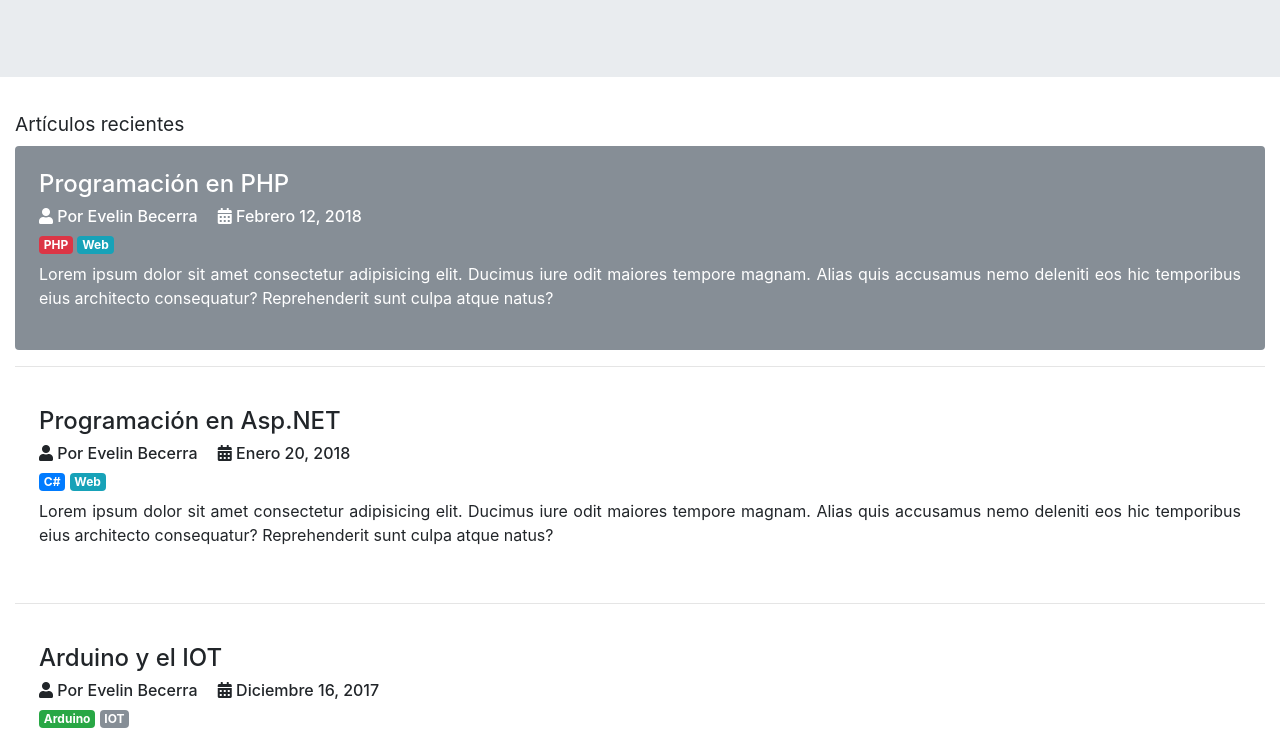
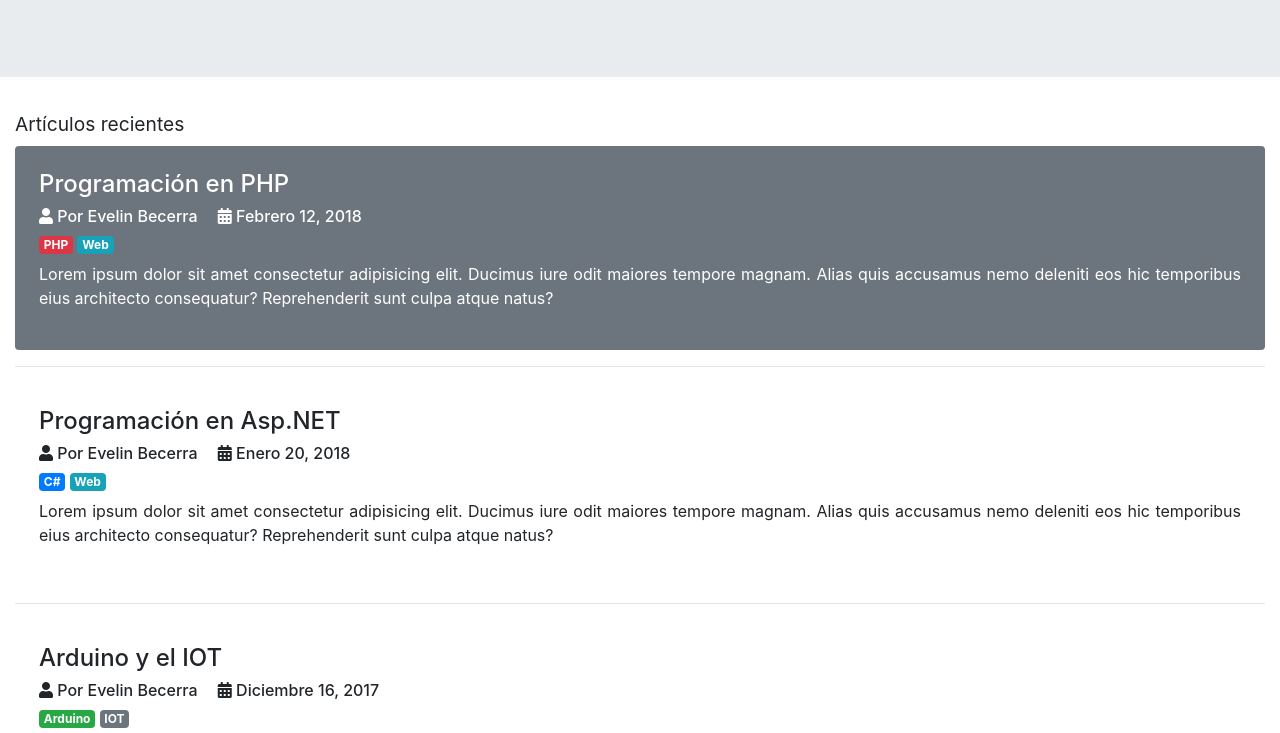
Before and after one commit to evelinbecerra/NavBarBootstrap, a website: page index.html in a window 1280 px wide. Shown: the part 209-942 px from the top of the page. Drawn offline with nearby package versions, Linux system fonts and the light colour scheme; a web font is replaced by a local one.

Commit message:
Se actualiza el cdn de bootstrap de la version 4.0 beta a ya 4.0 estable.

```diff
--- a/index.html
+++ b/index.html
@@ -7,7 +7,7 @@
     <meta name="viewport" content="width=device-width, initial-scale=1, shrink-to-fit=no">
 
     <!-- Bootstrap CSS -->
-    <link rel="stylesheet" href="https://maxcdn.bootstrapcdn.com/bootstrap/4.0.0-beta.2/css/bootstrap.min.css" integrity="sha384-PsH8R72JQ3SOdhVi3uxftmaW6Vc51MKb0q5P2rRUpPvrszuE4W1povHYgTpBfshb" crossorigin="anonymous">
+    <link rel="stylesheet" href="https://maxcdn.bootstrapcdn.com/bootstrap/4.0.0/css/bootstrap.min.css" integrity="sha384-Gn5384xqQ1aoWXA+058RXPxPg6fy4IWvTNh0E263XmFcJlSAwiGgFAW/dAiS6JXm" crossorigin="anonymous">
     <!-- Font-Awesome -->
     <link href="https://use.fontawesome.com/releases/v5.0.6/css/all.css" rel="stylesheet">
     <!-- Font-Merriweather Sans -->
```
